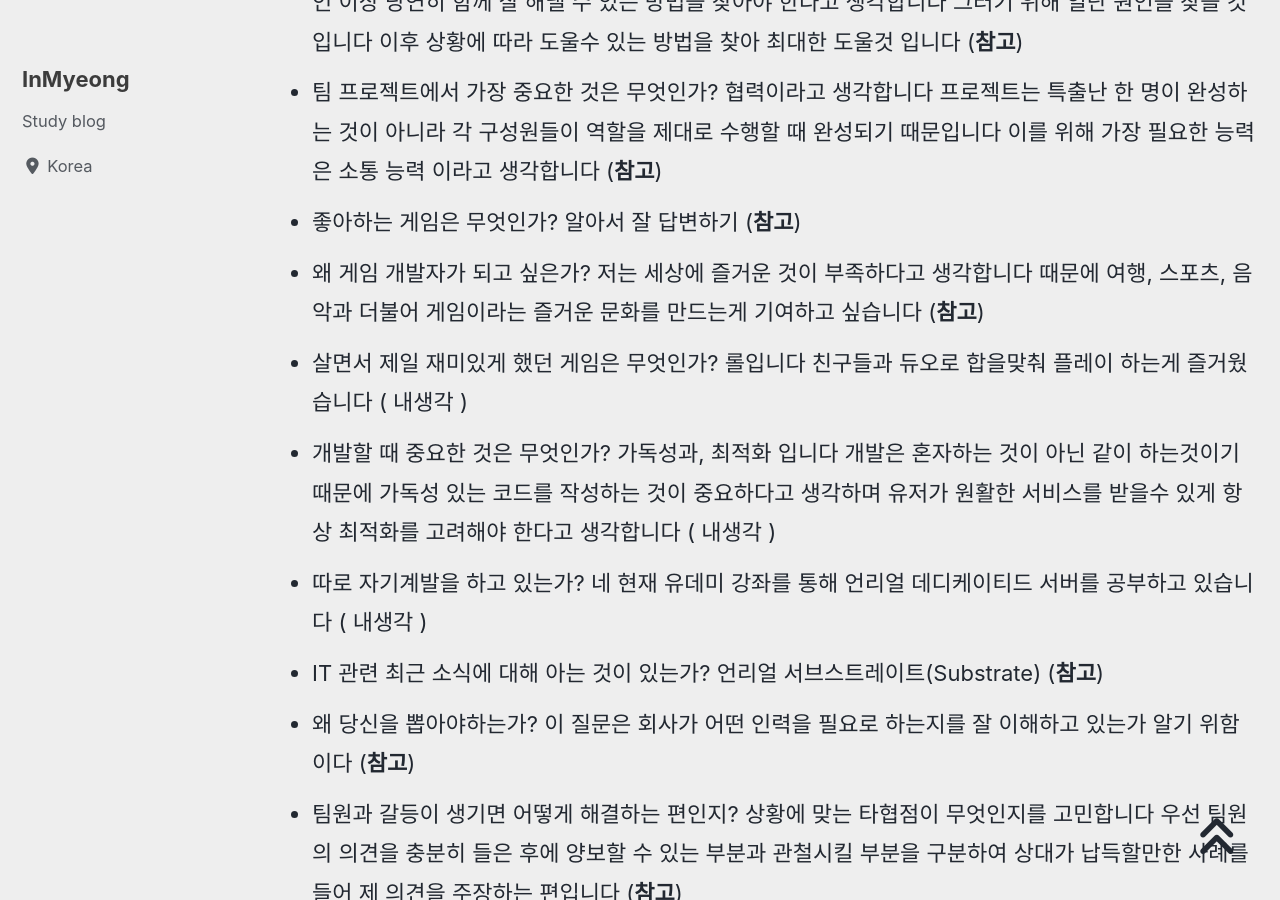
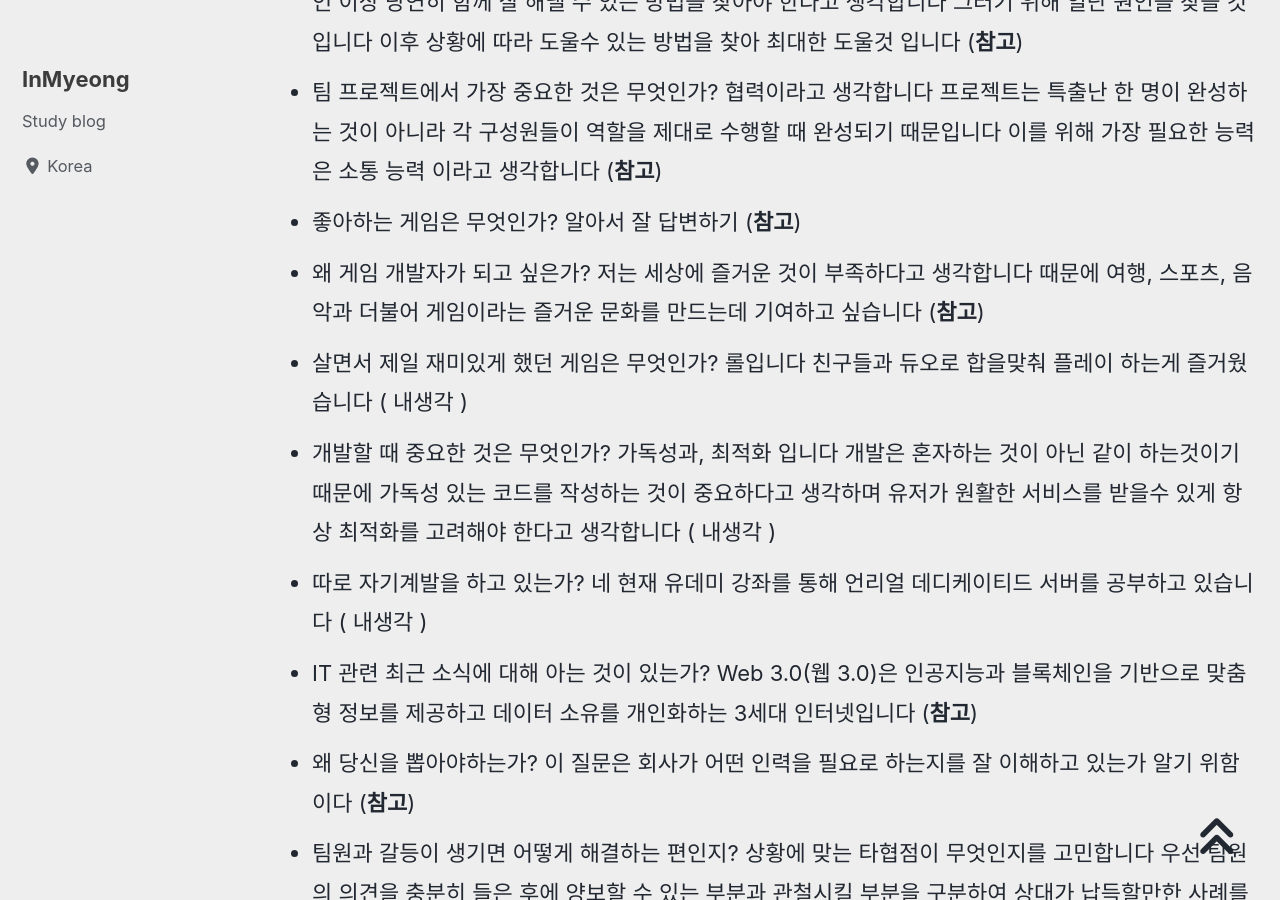
Before and after one commit to devMyeong/devMyeong.github.io, a Jekyll site: the page built from _posts/cs/2022-09-05-블로그-면접준비.md, in a window 1280 px wide and 900 px high, scrolled down 44608 px. Built offline with Jekyll 4.4.1, drawn with Linux system fonts in a browser that asks for light colours; cached includes are drawn as plain includes; nearby versions of some CDN libraries; some web fonts are replaced; comment, search, counter and statistics services are not loaded.

Commit message:
Chore : 수정

```diff
--- a/_posts/cs/2022-09-05-블로그-면접준비.md
+++ b/_posts/cs/2022-09-05-블로그-면접준비.md
@@ -420,11 +420,11 @@ last_modified_at: 2022-10-30
 - 팀 프로젝트 중 팀원이 일을 못하면 어떻게 할 것인가? 회사의 채용 절차를 통과해 입사한 분인 만큼 일을 못하는 이유가 역량의 문제는 아닐 것이라 생각합니다 어떠한 이유로 업무상 어려움을 겪고 있다면, 한 팀인 이상 당연히 함께 잘 해낼 수 있는 방법을 찾아야 한다고 생각합니다 그러기 위해 일단 원인을 찾을 것입니다 이후 상황에 따라 도울수 있는 방법을 찾아 최대한 도울것 입니다 ([**참고**](https://www.jobplanet.co.kr/contents/news-2827))
 - 팀 프로젝트에서 가장 중요한 것은 무엇인가? 협력이라고 생각합니다 프로젝트는 특출난 한 명이 완성하는 것이 아니라 각 구성원들이 역할을 제대로 수행할 때 완성되기 때문입니다 이를 위해 가장 필요한 능력은 소통 능력 이라고 생각합니다 ([**참고**](https://m.blog.naver.com/hr_giver/222148198440))
 - 좋아하는 게임은 무엇인가? 알아서 잘 답변하기 ([**참고**](https://blog.naver.com/kaysa666/220521470476))
-- 왜 게임 개발자가 되고 싶은가? 저는 세상에 즐거운 것이 부족하다고 생각합니다 때문에 여행, 스포츠, 음악과 더불어 게임이라는 즐거운 문화를 만드는게 기여하고 싶습니다 ([**참고**](https://bboglebbogle.tistory.com/40))
+- 왜 게임 개발자가 되고 싶은가? 저는 세상에 즐거운 것이 부족하다고 생각합니다 때문에 여행, 스포츠, 음악과 더불어 게임이라는 즐거운 문화를 만드는데 기여하고 싶습니다 ([**참고**](https://bboglebbogle.tistory.com/40))
 - 살면서 제일 재미있게 했던 게임은 무엇인가? 롤입니다 친구들과 듀오로 합을맞춰 플레이 하는게 즐거웠습니다 ( 내생각 )
 - 개발할 때 중요한 것은 무엇인가? 가독성과, 최적화 입니다 개발은 혼자하는 것이 아닌 같이 하는것이기 때문에 가독성 있는 코드를 작성하는 것이 중요하다고 생각하며 유저가 원활한 서비스를 받을수 있게 항상 최적화를 고려해야 한다고 생각합니다 ( 내생각 )
 - 따로 자기계발을 하고 있는가? 네 현재 유데미 강좌를 통해 언리얼 데디케이티드 서버를 공부하고 있습니다 ( 내생각 )
-- IT 관련 최근 소식에 대해 아는 것이 있는가? 언리얼 서브스트레이트(Substrate) ([**참고**](https://www.unrealengine.com/ko/blog/unreal-engine-5-2-is-now-available))
+- IT 관련 최근 소식에 대해 아는 것이 있는가? Web 3.0(웹 3.0)은 인공지능과 블록체인을 기반으로 맞춤형 정보를 제공하고 데이터 소유를 개인화하는 3세대 인터넷입니다 ([**참고**](https://www.unrealengine.com/ko/blog/unreal-engine-5-2-is-now-available))
 - 왜 당신을 뽑아야하는가? 이 질문은 회사가 어떤 인력을 필요로 하는지를 잘 이해하고 있는가 알기 위함이다 ([**참고**](https://www.youtube.com/watch?v=PWnm-PC5sHg))
 - 팀원과 갈등이 생기면 어떻게 해결하는 편인지? 상황에 맞는 타협점이 무엇인지를 고민합니다 우선 팀원의 의견을 충분히 들은 후에 양보할 수 있는 부분과 관철시킬 부분을 구분하여 상대가 납득할만한 사례를 들어 제 의견을 주장하는 편입니다 ([**참고**](https://brunch.co.kr/@careern/18))
 - 리더에 가까운지, 팔로워에 가까운지? 저는 리더에 가깝다고 생각합니다 이후 Git 관련 얘기하기 ([**참고**](https://blog.naver.com/PostView.naver?blogId=marigold____&logNo=222180770855&parentCategoryNo=&categoryNo=37&viewDate=&isShowPopularPosts=true&from=search))
```
